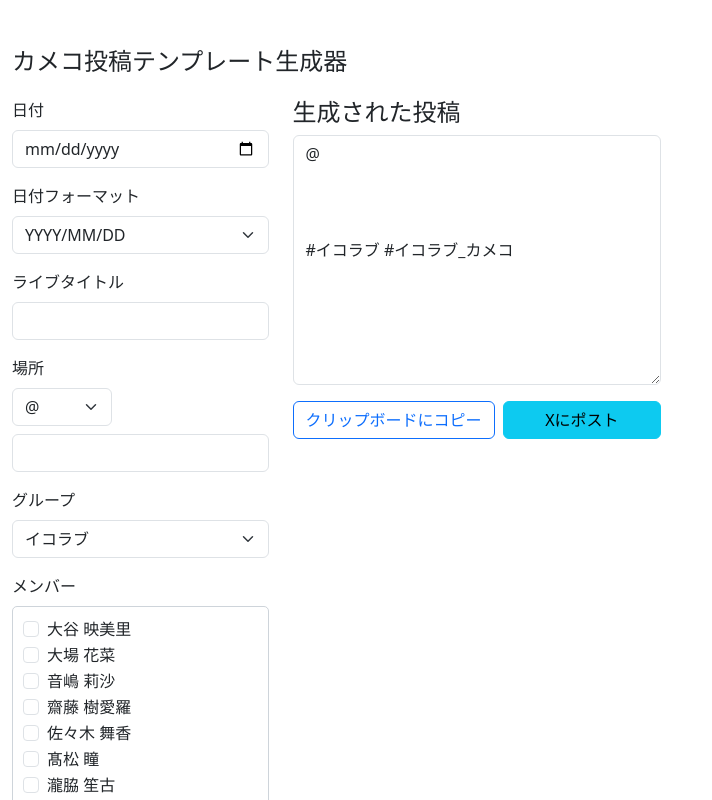
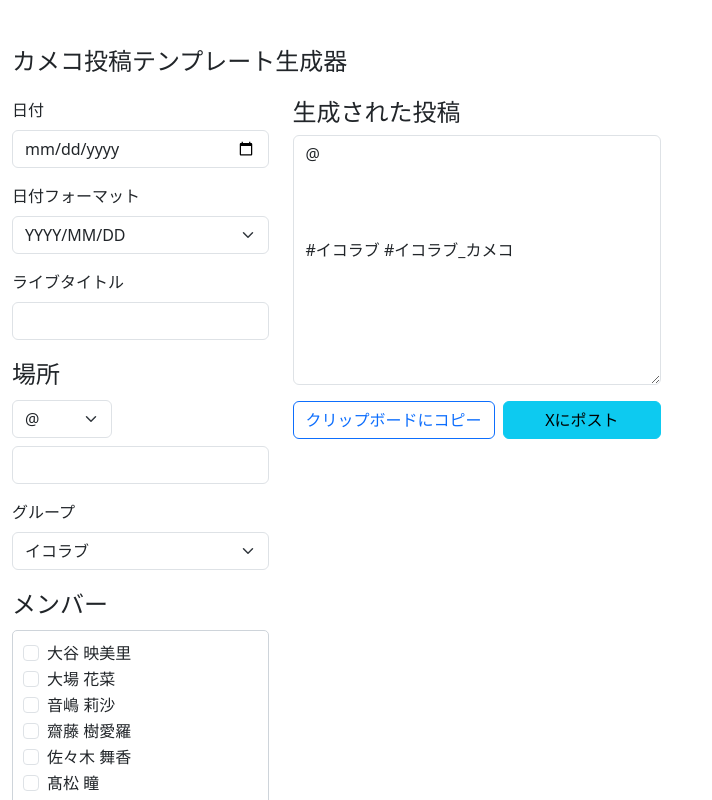
Before and after one commit to popo-eqne-ll/idol-post-generator, a React (Vite) app: page / in a window 1280 px wide. Shown: the top 800 px of the page, without its empty margins (0-712 px from the left). Built offline with nearby package versions, Linux system fonts and the light colour scheme.

Commit message:
feat: Improve form accessibility with fieldset and legend

```diff
--- a/src/App.tsx
+++ b/src/App.tsx
@@ -214,15 +214,15 @@ function App() {
             <label htmlFor="liveTitle" className="form-label">ライブタイトル</label>
             <input type="text" className="form-control" id="liveTitle" value={formData.liveTitle} onChange={handleChange} />
           </div>
-          <div className="mb-3">
-            <label htmlFor="livePlace" className="form-label">場所</label>
+          <fieldset className="mb-3">
+            <legend className="form-label">場所</legend>
             <select className="form-select mb-2" id="livePlacePrefix" value={formData.livePlacePrefix} onChange={handleChange} style={{ width: '100px' }}>
               <option value="@">@</option>
               <option value="in">in</option>
               <option value="📍">📍</option>
             </select>
             <input type="text" className="form-control" id="livePlace" value={formData.livePlace} onChange={handleChange} />
-          </div>
+          </fieldset>
           <div className="mb-3">
             <label htmlFor="group" className="form-label">グループ</label>
             <select className="form-select" id="group" value={formData.group} onChange={handleGroupChange}>
@@ -231,8 +231,8 @@ function App() {
               ))}
             </select>
           </div>
-          <div className="mb-3">
-            <label className="form-label">メンバー</label>
+          <fieldset className="mb-3">
+            <legend className="form-label">メンバー</legend>
             <div style={{ maxHeight: '350px', overflowY: 'auto', border: '1px solid #ced4da', padding: '10px', borderRadius: '5px' }}>
               {groups[formData.group].map(member => (
                 <div key={member.name} className="form-check">
@@ -250,7 +250,7 @@ function App() {
                 </div>
               ))}
             </div>
-          </div>
+          </fieldset>
           <div className="form-check mb-3">
             <input
               className="form-check-input"
```
